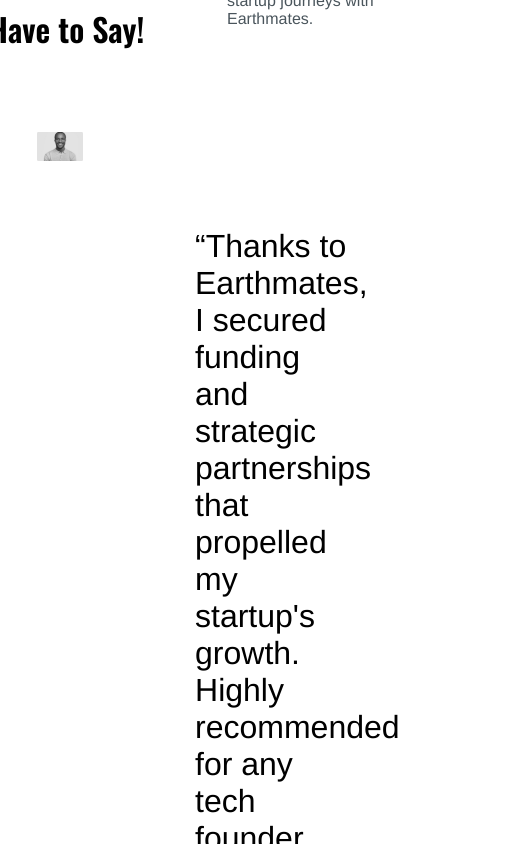
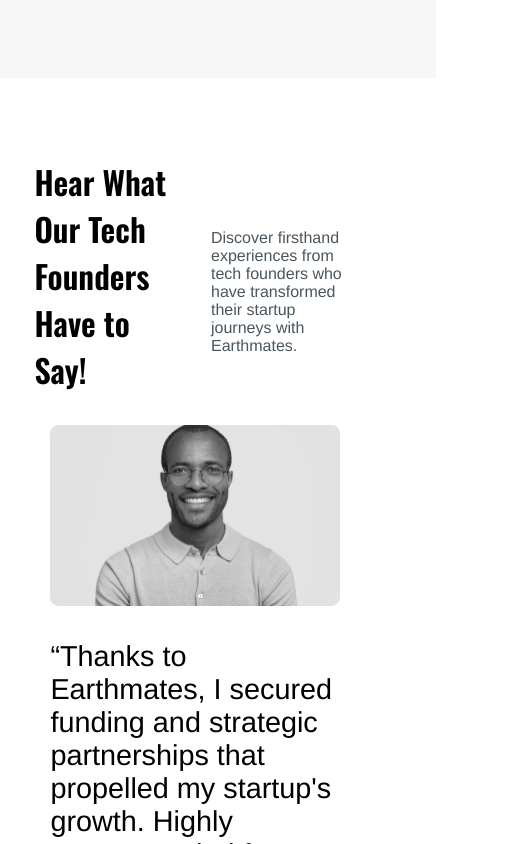
Before and after one commit to earthmates/earthmates.github.io, a React (Vite) app: page /investors in a window 390 px wide. Shown: the part 3480-4324 px from the top of the page, 516 px wide, since content can reach past the window. Built offline with nearby package versions, Linux system fonts and the light colour scheme.

Commit message:
fixed the testimony div, i was having some problems with the picture... had to tweak many paddings and widths
this is the best result with the most reasonable effort

```diff
--- a/src/components/investors/investors.module.scss
+++ b/src/components/investors/investors.module.scss
@@ -241,6 +241,10 @@
   justify-content: center;
   column-gap: 4em;
   margin-bottom: 5em;
+  @media (max-width: 1050px) {
+    margin-bottom: 2em;
+    column-gap: 2em;
+  }
 }
 
 .review .header .h1 {
@@ -261,30 +265,46 @@
 
 .review .container {
   display: flex;
-  align-items: start;
+  align-items: center;
   flex-direction: row;
   justify-content: center;
-  column-gap: 7em;
+  column-gap: 6em;
   width: 100%;
   padding-left: 3em;
   padding-right: 3em;
+
+  @media only screen and (max-width: 1050px) {
+    flex-direction: column;
+    align-items: center;
+    padding: 0 1em;
+  }
 }
 
 .review .container .image {
   width: 50%;
+  @media (max-width: 1050px) {
+    width: 100%;
+  }
 }
 
 .review .container .text {
   padding-top: 0%;
   width: 50%;
+  @media (max-width: 1050px) {
+    width: 100%;
+  }
 }
 
 .review .container .h1 {
   font-family: Helvetica, sans-serif;
-  font-size: 32px;
+  font-size: 2em;
   font-weight: 400;
   color: black;
   margin-top: 3em;
+  @media (max-width: 1050px) {
+    margin-top: 1.2em;
+    font-size: 1.8em;
+  }
 }
 
 .review .container .p {
@@ -296,6 +316,9 @@
   margin-right: 0em;
   margin-bottom: 0em;
   margin-left: 0em;
+  @media (max-width: 1050px) {
+    margin-top: 0.8em;
+  }
 }
 
 //faq section
```
